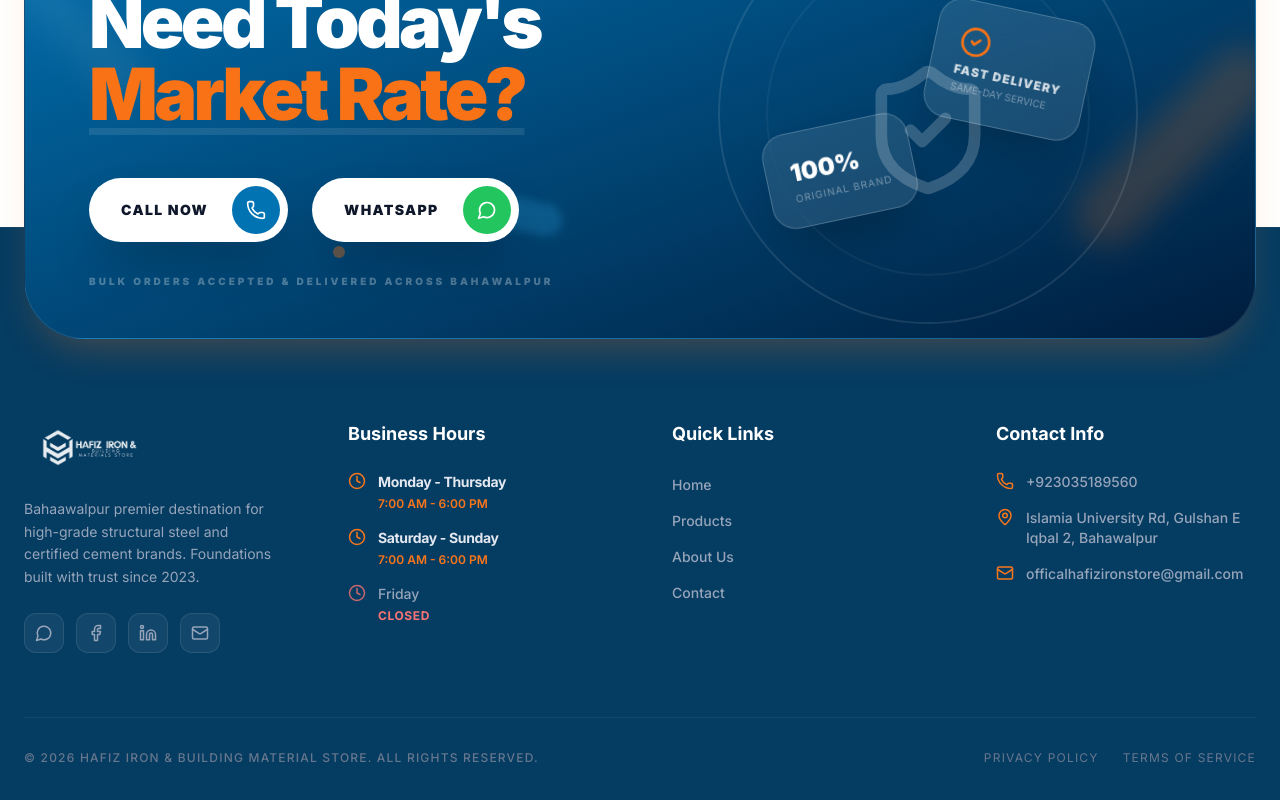
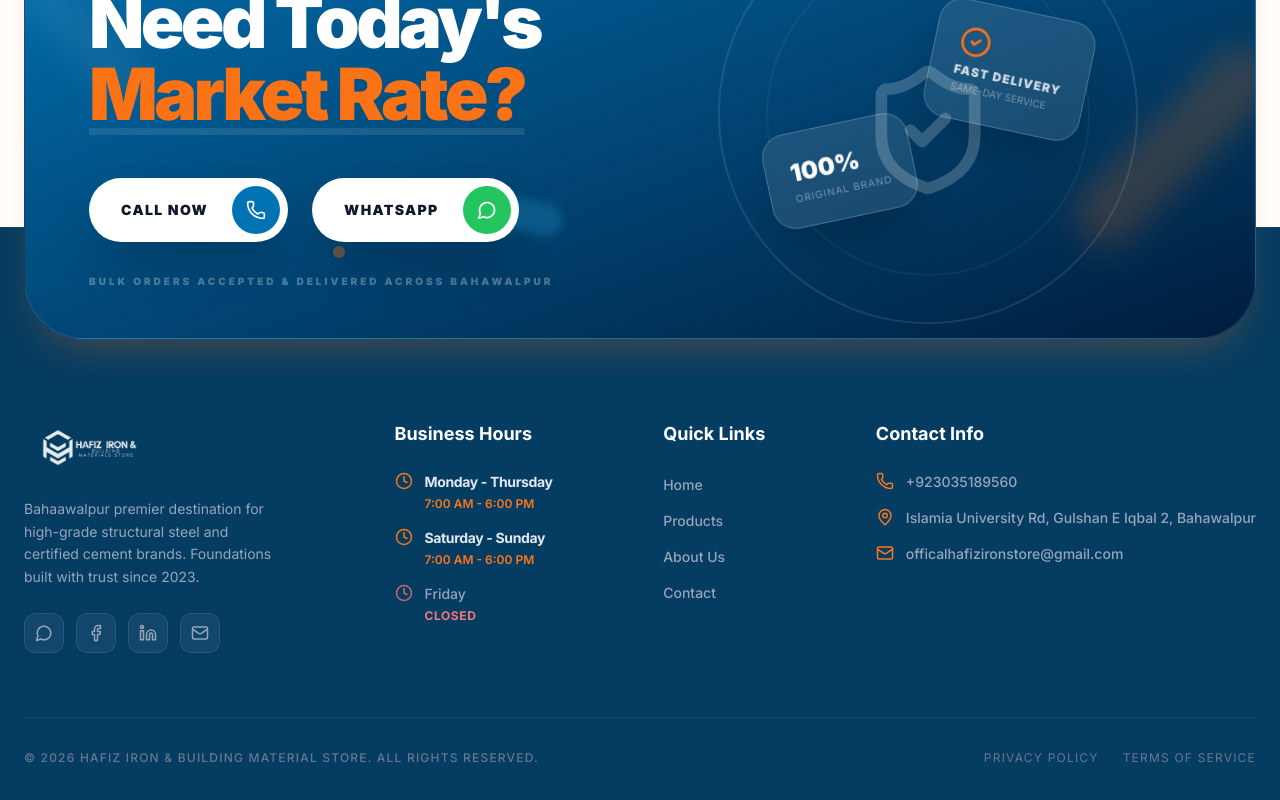
Before and after one commit to jawad226/HIMBS-store, a Next.js app: page / in a window 1280 px wide. Shown: the part 3050-3850 px from the top of the page. Built offline with nearby package versions, Linux system fonts and the light colour scheme.

Commit message:
final update

```diff
--- a/src/app/layout.tsx
+++ b/src/app/layout.tsx
@@ -9,11 +9,11 @@ const inter = Inter({ subsets: ["latin"] });
 
 export const metadata: Metadata = {
   title: {
-    default: "Hafiz Iron & Building Material Store | Sahiwal's Trusted Supplier",
+    default: "Hafiz Iron & Building Material Store | Bahawalpur Trusted Supplier",
     template: "%s | Hafiz Iron Store"
   },
   description: "Get the highest quality DG Khan Cement, Lucky Cement, and Grade 60 Iron in Sahiwal. Daily updated market rates, wholesale and retail available. Reliable site delivery.",
-  keywords: ["Hafiz Iron", "Hafiz Building Material", "Sahiwal Construction Store", "DG Khan Cement Sahiwal", "Lucky Cement Sahiwal", "Grade 60 Iron Sahiwal", "Steel Rates Sahiwal"],
+  keywords: ["Hafiz Iron", "Hafiz Building Material", "Bahawalpur Construction Store", "DG Khan Cement Sahiwal", "Lucky Cement Sahiwal", "Grade 60 Iron Sahiwal", "Steel Rates Sahiwal"],
   authors: [{ name: "Hafiz Iron Store" }],
   icons: {
     icon: "/logo.png",
--- a/src/components/layout/Footer.tsx
+++ b/src/components/layout/Footer.tsx
@@ -15,8 +15,8 @@ const Footer = () => {
       <footer className="bg-[#00385F] pt-40 md:pt-48 pb-12 overflow-hidden relative border-t border-white/5">
         <div className="absolute inset-0 bg-white/[0.02] pointer-events-none" />
       <div className="container mx-auto px-4 md:px-6">
-          <StaggerContainer className="grid grid-cols-1 md:grid-cols-4 gap-12 lg:gap-16 mb-16" staggerDelay={0.15}>
-            <StaggerItem className="space-y-6">
+          <StaggerContainer className="grid grid-cols-1 sm:grid-cols-2 lg:flex lg:flex-row lg:justify-between gap-12 lg:gap-4 xl:gap-8 mb-16 w-full" staggerDelay={0.15}>
+            <StaggerItem className="space-y-6 lg:max-w-[280px]">
             <Link href="/" className="flex items-center group">
                 <div className="premium-logo-container w-[110px] h-[45px] md:w-[130px] md:h-[54px] flex items-center justify-center transition-all duration-500 group-hover:scale-105">
                 <img
```
